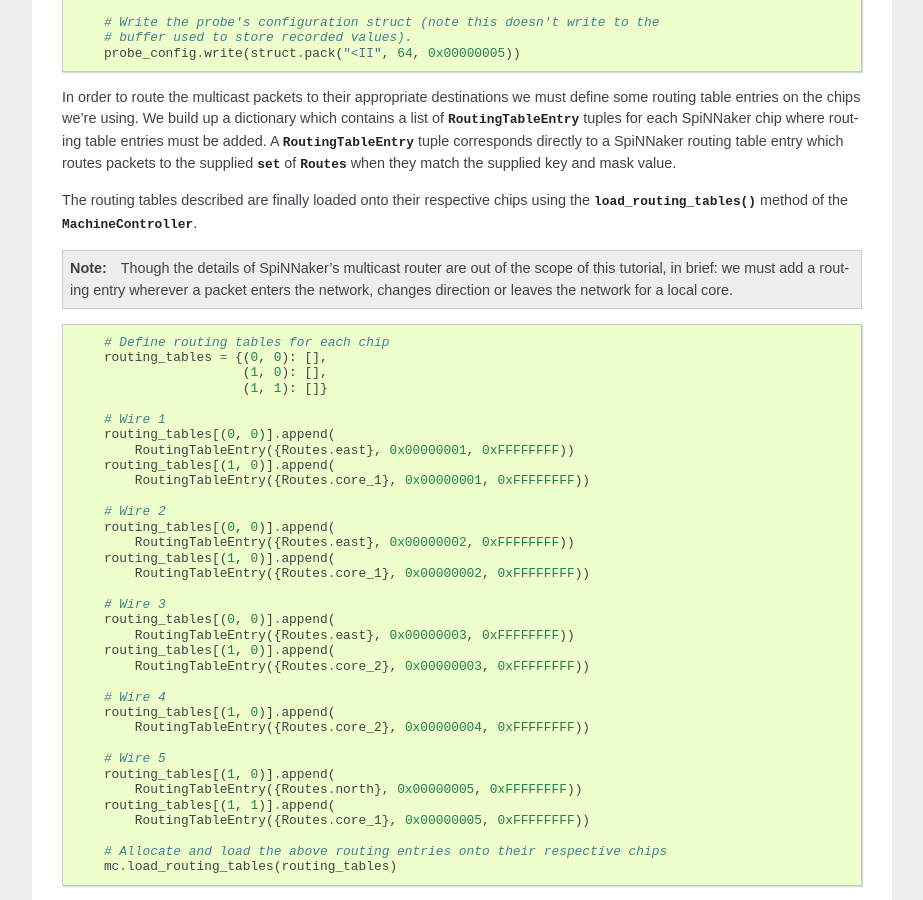
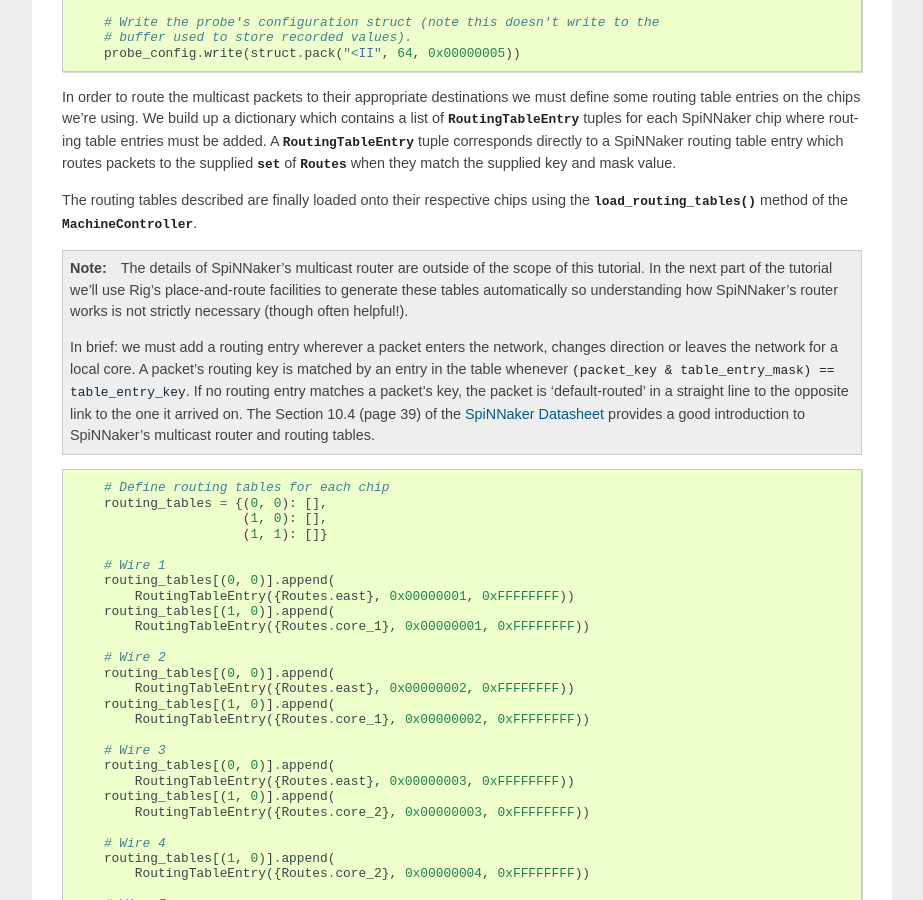
Before and after one commit to project-rig/rig, a Sphinx documentation site: the page built from docs/source/circuit_sim_tutorial/04_circuit_simulation_proof_of_concept/README.rst, in a window 1280 px wide and 900 px high, scrolled down 5819 px. Shown: the whole window, without its empty margins (198-1121 px from the left). Built offline with Sphinx 7.4.7, drawn with Linux system fonts in a browser that asks for light colours.

Commit message:
Improve note about MC tables in circuit sim tutorial.
- Explicitly suggest that the reader doesn't *have* to understand SpiNNaker's
  routing tables to proceed.
- Give a slightly improved summary of the routing mechanism.
- Point at the SpiNNaker data sheet as a fuller introduction.

(A lazy, corner-cutting attempt to take on a helpful suggestion by @mundya!)

```diff
--- a/docs/source/circuit_sim_tutorial/04_circuit_simulation_proof_of_concept/README.rst
+++ b/docs/source/circuit_sim_tutorial/04_circuit_simulation_proof_of_concept/README.rst
@@ -284,10 +284,22 @@ method of the :py:class:`~rig.machine_control.MachineController`.
 
 .. note::
 
-    Though the details of SpiNNaker's multicast router are out of the scope of
-    this tutorial, in brief: we must add a routing entry wherever a packet
-    enters the network, changes direction or leaves the network for a local
-    core.
+    The details of SpiNNaker's multicast router are outside of the scope of
+    this tutorial. In the next part of the tutorial we'll use Rig's
+    place-and-route facilities to generate these tables automatically so
+    understanding how SpiNNaker's router works is not strictly necessary
+    (though often helpful!).
+
+    In brief: we must add a routing entry wherever a packet enters the network,
+    changes direction or leaves the network for a local core. A packet's
+    routing key is matched by an entry in the table whenever ``(packet_key &
+    table_entry_mask) == table_entry_key``. If no routing entry matches a
+    packet's key, the packet is 'default-routed' in a straight line to the
+    opposite link to the one it arrived on. The Section 10.4 (page 39) of the
+    `SpiNNaker Datasheet
+    <https://solem.cs.man.ac.uk/documentation/datasheet/SpiNN2DataShtV202.pdf>`_
+    provides a good introduction to SpiNNaker's multicast router and routing
+    tables.
 
 .. literalinclude:: circuit_simulator_proof.py
     :language: python
```
